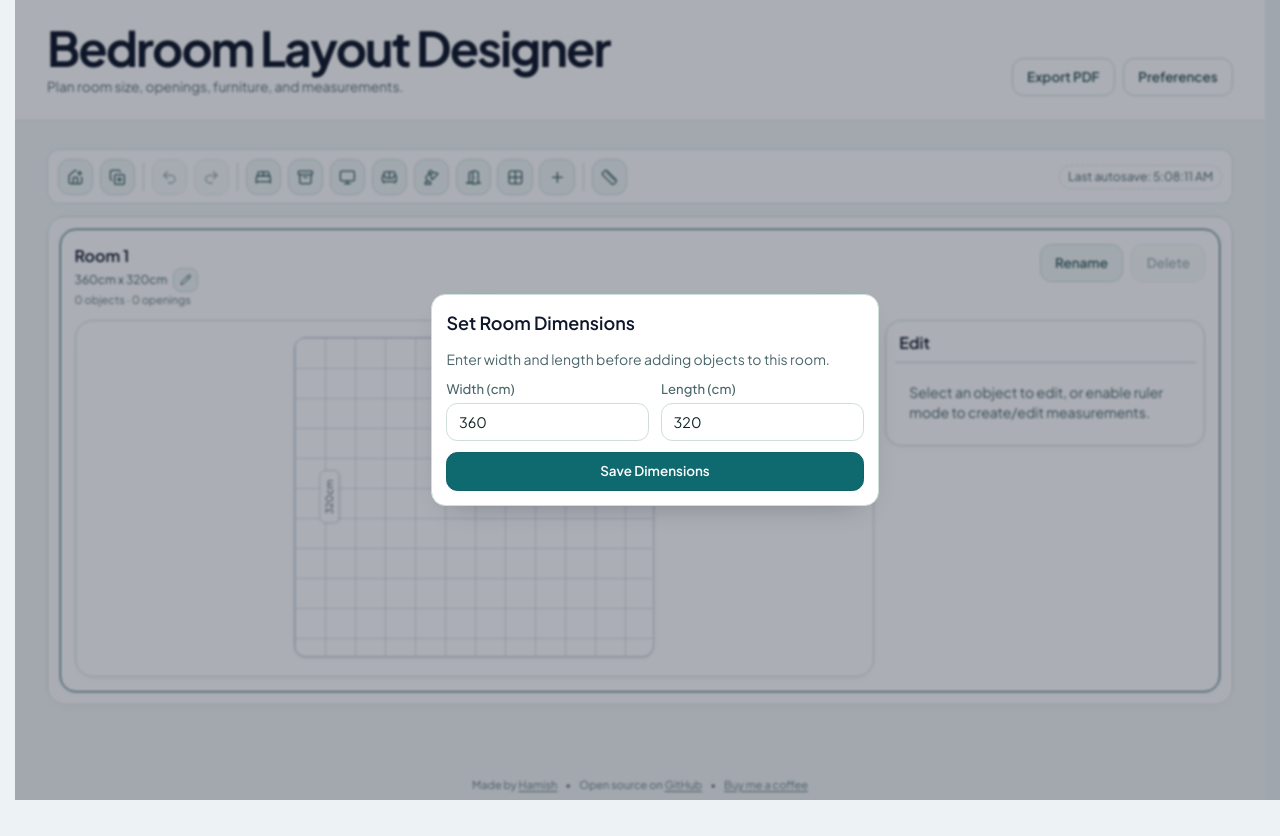
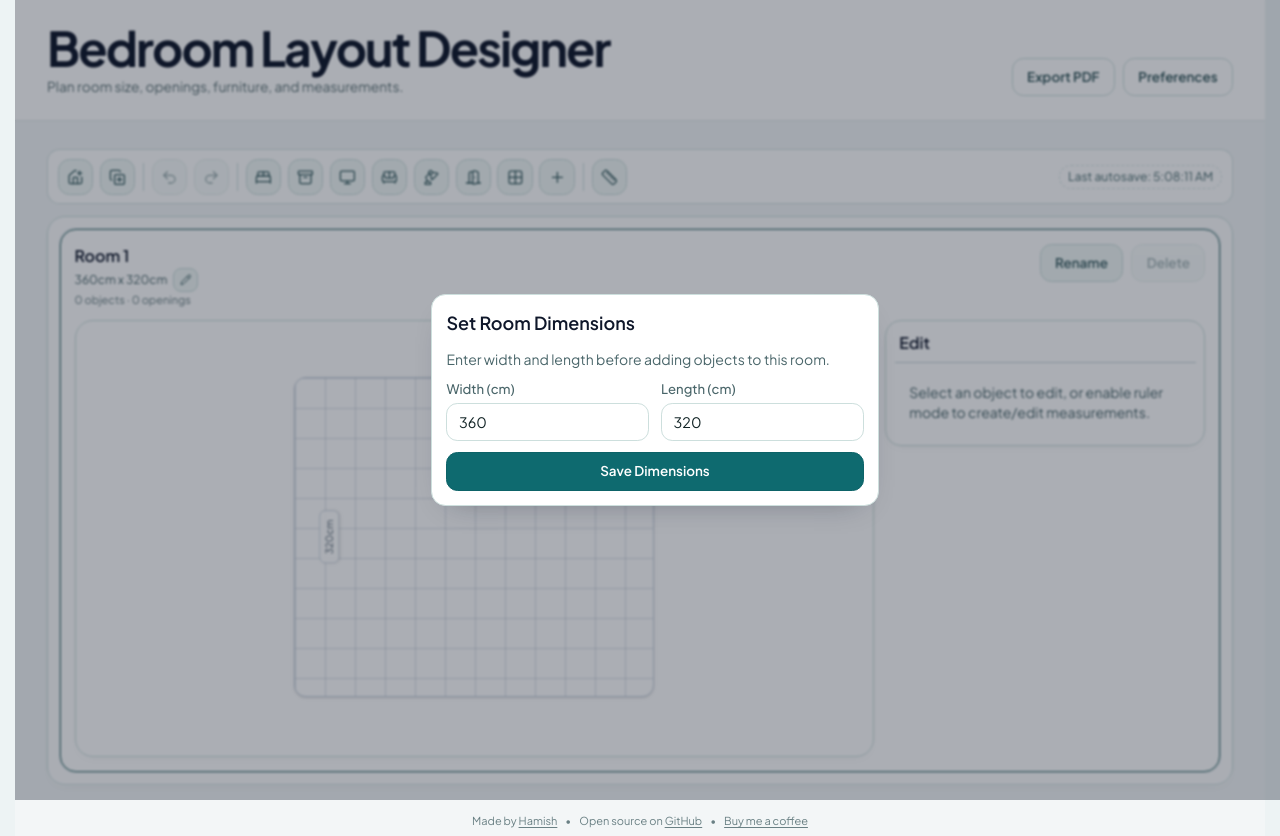
Before and after one commit to Slaymish/BedroomLayoutDesigner, a React (Vite) app: page / in a window 1280 px wide. Before the commit the page ends 800 px from the top, so only its background shows below. Built offline with nearby package versions, Linux system fonts and the light colour scheme.

Commit message:
Updated padding

```diff
--- a/src/App.tsx
+++ b/src/App.tsx
@@ -65,6 +65,12 @@ interface ScrollTelemetrySummary {
   isActive: boolean;
 }
 
+interface ExportImageData {
+  dataUrl: string;
+  width: number;
+  height: number;
+}
+
 const isEditableElement = (target: EventTarget | null): boolean => {
   if (!(target instanceof HTMLElement)) return false;
   if (target.isContentEditable) return true;
@@ -85,6 +91,81 @@ const SCROLL_ACTIVE_WINDOW_MS = 140;
 const MAX_HISTORY_SNAPSHOTS = 80;
 
 const iconClassName = 'toolbar-icon-svg';
+
+const loadExportImage = (dataUrl: string, roomName: string): Promise<HTMLImageElement> => (
+  new Promise((resolve, reject) => {
+    const image = new Image();
+    image.onload = () => resolve(image);
+    image.onerror = () => reject(new Error(`Failed to render ${roomName}.`));
+    image.src = dataUrl;
+  })
+);
+
+const trimExportImageToVisibleBounds = (image: HTMLImageElement): ExportImageData => {
+  const sourceWidth = image.naturalWidth || image.width;
+  const sourceHeight = image.naturalHeight || image.height;
+  const sourceCanvas = document.createElement('canvas');
+  sourceCanvas.width = sourceWidth;
+  sourceCanvas.height = sourceHeight;
+
+  const sourceContext = sourceCanvas.getContext('2d');
+  if (!sourceContext) {
+    return { dataUrl: image.src, width: sourceWidth, height: sourceHeight };
+  }
+
+  sourceContext.drawImage(image, 0, 0, sourceWidth, sourceHeight);
+  const pixels = sourceContext.getImageData(0, 0, sourceWidth, sourceHeight).data;
+
+  let minX = sourceWidth;
+  let minY = sourceHeight;
+  let maxX = -1;
+  let maxY = -1;
+
+  for (let y = 0; y < sourceHeight; y += 1) {
+    for (let x = 0; x < sourceWidth; x += 1) {
+      const alpha = pixels[(y * sourceWidth + x) * 4 + 3];
+      if (alpha === 0) continue;
+      minX = Math.min(minX, x);
+      minY = Math.min(minY, y);
+      maxX = Math.max(maxX, x);
+      maxY = Math.max(maxY, y);
+    }
+  }
+
+  if (maxX < minX || maxY < minY) {
+    return { dataUrl: image.src, width: sourceWidth, height: sourceHeight };
+  }
+
+  const width = maxX - minX + 1;
+  const height = maxY - minY + 1;
+  if (minX === 0 && minY === 0 && width === sourceWidth && height === sourceHeight) {
+    return { dataUrl: image.src, width, height };
+  }
+
+  const croppedCanvas = document.createElement('canvas');
+  croppedCanvas.width = width;
+  croppedCanvas.height = height;
+  const croppedContext = croppedCanvas.getContext('2d');
+  if (!croppedContext) {
+    return { dataUrl: image.src, width: sourceWidth, height: sourceHeight };
+  }
+
+  croppedContext.fillStyle = '#ffffff';
+  croppedContext.fillRect(0, 0, width, height);
+  croppedContext.drawImage(
+    sourceCanvas,
+    minX,
+    minY,
+    width,
+    height,
+    0,
+    0,
+    width,
+    height
+  );
+
+  return { dataUrl: croppedCanvas.toDataURL('image/png'), width, height };
+};
 
 const renderPresetIcon = (type: string) => {
   const normalized = type.trim().toLowerCase();
@@ -1145,16 +1226,11 @@ function App() {
 
           const imageData = await toPng(exportTarget, {
             pixelRatio: Math.max(2, Math.min(3, window.devicePixelRatio || 1)),
-            backgroundColor: '#ffffff',
             cacheBust: true,
             skipFonts: true,
           });
-          const image = await new Promise<HTMLImageElement>((resolve, reject) => {
-            const value = new Image();
-            value.onload = () => resolve(value);
-            value.onerror = () => reject(new Error(`Failed to render ${room.name}.`));
-            value.src = imageData;
-          });
+          const renderedImage = await loadExportImage(imageData, room.name);
+          const trimmedImage = trimExportImageToVisibleBounds(renderedImage);
 
           if (index > 0) {
             pdf.addPage();
@@ -1166,9 +1242,9 @@ function App() {
           const headerHeight = includeRoomName ? 72 : 58;
           const availableWidth = pageWidth - margin * 2;
           const availableHeight = pageHeight - margin * 2 - headerHeight;
-          const scale = Math.min(availableWidth / image.width, availableHeight / image.height);
-          const renderWidth = image.width * scale;
-          const renderHeight = image.height * scale;
+          const scale = Math.min(availableWidth / trimmedImage.width, availableHeight / trimmedImage.height);
+          const renderWidth = trimmedImage.width * scale;
+          const renderHeight = trimmedImage.height * scale;
           const renderX = (pageWidth - renderWidth) / 2;
           const renderY = margin + headerHeight + Math.max(0, (availableHeight - renderHeight) / 2);
 
@@ -1187,7 +1263,7 @@ function App() {
           if (includeRoomName) {
             pdf.text(`Room ${index + 1} of ${roomsToExport.length}`, margin, margin + 60);
           }
-          pdf.addImage(imageData, 'PNG', renderX, renderY, renderWidth, renderHeight, undefined, 'FAST');
+          pdf.addImage(trimmedImage.dataUrl, 'PNG', renderX, renderY, renderWidth, renderHeight, undefined, 'FAST');
         }
 
         const dateLabel = new Date().toISOString().slice(0, 10);
@@ -1278,6 +1354,11 @@ function App() {
     const editingItem = room.editingItemId !== null
       ? room.items.find((item) => item.id === room.editingItemId) || null
       : null;
+    const editPanelTitle = editingItem
+      ? `Edit ${(editingItem.type || 'Object').trim() || 'Object'}`
+      : selectedMeasure
+        ? 'Edit Measurement'
+        : 'Edit';
 
     const measureLength = selectedMeasure
       ? fromBaseCm(
@@ -1325,7 +1406,7 @@ function App() {
         <div className="room-designer-canvas">{canvas}</div>
         <aside className="surface-card room-edit-rail" onClick={(event) => event.stopPropagation()}>
           <div className="room-edit-rail-header">
-            <h3 className="text-base font-semibold theme-text-heading">Edit</h3>
+            <h3 className="text-base font-semibold theme-text-heading">{editPanelTitle}</h3>
           </div>
           {measureMode && (
             <div className="surface-card-muted px-3 py-2 mb-2">
--- a/src/components/RoomCanvas.tsx
+++ b/src/components/RoomCanvas.tsx
@@ -13,7 +13,7 @@ import {
 import RoomObject from "./RoomObject";
 import type { LayoutInteractionTelemetry, MeasureLine, RoomItem } from "../types";
 import { fromBaseCm } from "../utils/units";
-import { isOpening, snapOpeningToNearestWall } from "../utils/openings";
+import { inferWallFromRotation, isOpening, snapOpeningToNearestWall } from "../utils/openings";
 
 interface RoomCanvasProps {
   items: RoomItem[];
@@ -60,6 +60,12 @@ interface Point {
 const SLOW_FRAME_THRESHOLD_MS = 24;
 const MIN_MEASURE_LENGTH_CM = 2;
 const MEASURE_SNAP_THRESHOLD_CM = 12;
+const CANVAS_PADDING_PX = 40;
+const EXPORT_CANVAS_PADDING_PX = 96;
+const WINDOW_LABEL_OUTSET_CM = 16;
+const WINDOW_SIDE_LABEL_EXTRA_CM = 22;
+const DOOR_LABEL_OUTSET_CM = 12;
+const DOOR_SIDE_LABEL_EXTRA_CM = 8;
 
 const clamp = (value: number, min: number, max: number) => Math.max(min, Math.min(value, max));
 
@@ -746,18 +752,42 @@ function RoomCanvasComponent({
       .map((item) => {
         const rawX = item.x + item.width / 2;
         const rawY = item.y + item.height / 2;
-        const labelX = clamp(rawX, 44, width - 44);
-        const labelY = clamp(rawY, 20, height - 20);
+        const isWindow = item.type === 'Window';
+        const isDoor = item.type === 'Door';
+        const isOpeningLabel = isWindow || isDoor;
+        const wall = item.openingWall ?? inferWallFromRotation(item.rotate) ?? 'bottom';
+        const labelOutset = item.height / 2 + (isWindow ? WINDOW_LABEL_OUTSET_CM : DOOR_LABEL_OUTSET_CM);
+        const sideLabelOutset = labelOutset + (isWindow ? WINDOW_SIDE_LABEL_EXTRA_CM : DOOR_SIDE_LABEL_EXTRA_CM);
+
+        let labelX = clamp(rawX, 44, width - 44);
+        let labelY = clamp(rawY, 20, height - 20);
+
+        if (isOpeningLabel) {
+          if (wall === 'top') {
+            labelY = rawY - labelOutset;
+            labelX = clamp(rawX, 44, width - 44);
+          } else if (wall === 'bottom') {
+            labelY = rawY + labelOutset;
+            labelX = clamp(rawX, 44, width - 44);
+          } else if (wall === 'left') {
+            labelX = rawX - sideLabelOutset;
+            labelY = clamp(rawY, 20, height - 20);
+          } else {
+            labelX = rawX + sideLabelOutset;
+            labelY = clamp(rawY, 20, height - 20);
+          }
+        }
+
         return {
           id: item.id,
           label: item.type || 'Opening',
           x: labelX,
           y: labelY,
           selected: item.id === selectedItemId,
-          isDoor: item.type === 'Door',
+          isDoor,
         };
       }),
-    [localItems, selectedItemId, width, height]
+    [height, localItems, selectedItemId, width]
   );
 
   const canvasStyle = useMemo(
@@ -773,11 +803,17 @@ function RoomCanvasComponent({
   const displayWidth = fromBaseCm(width, unit);
   const displayHeight = fromBaseCm(height, unit);
   const showMeasureHandles = measureMode && !isExportingPdf;
+  const canvasPadding = isExportingPdf ? EXPORT_CANVAS_PADDING_PX : CANVAS_PADDING_PX;
 
   return (
     <div className="workspace-card">
       <div className="workspace-scroll">
-        <div className="mx-auto w-fit">
+        <div
+          className="mx-auto w-fit"
+          style={{ padding: canvasPadding }}
+          data-floorplan-export-room={exportRoomId}
+          data-floorplan-export={exportRoomId ? 'true' : undefined}
+        >
           <div
             ref={canvasRef}
             onMouseDown={beginMeasureCreate}
@@ -785,9 +821,7 @@ function RoomCanvasComponent({
               onEditItem(null);
               onSelectMeasure?.(null);
             }}
-            data-floorplan-export-room={exportRoomId}
-            data-floorplan-export={exportRoomId ? 'true' : undefined}
-            className="room-canvas-surface relative bg-grid rounded-xl shadow-sm overflow-hidden"
+            className="room-canvas-surface relative bg-grid rounded-xl shadow-sm overflow-visible"
             style={canvasStyle}
           >
             <div className="room-canvas-size-chip absolute top-2 left-1/2 -translate-x-1/2 text-[10px] px-2 py-0.5 rounded-md border shadow-sm pointer-events-none select-none">
@@ -812,6 +846,7 @@ function RoomCanvasComponent({
                 openingWall={item.openingWall}
                 isSelected={item.id === selectedItemId}
                 showLabel={item.type !== 'Door' && item.type !== 'Window'}
+                bulgeOutward={item.type === 'Window'}
                 onMouseDown={(event) => handleObjectMouseDown(event, item.id)}
                 onMouseClick={(event) => handleObjectClick(event, item.id)}
               />
--- a/src/components/RoomObject.tsx
+++ b/src/components/RoomObject.tsx
@@ -16,6 +16,7 @@ interface RoomObjectProps {
     openingWall?: OpeningWall;
     isSelected?: boolean;
     showLabel?: boolean;
+    bulgeOutward?: boolean;
     onMouseDown?: (e: ReactMouseEvent) => void;
     onMouseClick?: (e: ReactMouseEvent) => void;
 }
@@ -33,6 +34,7 @@ function RoomObject({
     openingWall,
     isSelected = false,
     showLabel = true,
+    bulgeOutward = false,
     onMouseDown,
     onMouseClick
 }: RoomObjectProps) {
@@ -47,6 +49,10 @@ function RoomObject({
     const resolvedWall = openingWall ?? inferWallFromRotation(rotate) ?? 'bottom';
     const appliedRotate = isDoor || isWindow ? rotationForWall(resolvedWall) : rotate;
     const openingHitInset = isDoor || isWindow ? 14 : 0;
+    const windowOutset = isWindow && bulgeOutward ? height / 2 : 0;
+    const objectTransform = isWindow && windowOutset > 0
+        ? `rotate(${appliedRotate}deg) translateY(${windowOutset}px)`
+        : `rotate(${appliedRotate}deg)`;
 
     const renderDoorSwing = () => {
         if (!isDoor) return null;
@@ -149,7 +155,7 @@ function RoomObject({
                 height,
                 left: x,
                 top: y,
-                transform: `rotate(${appliedRotate}deg)`,
+                transform: objectTransform,
                 transformOrigin: 'center center'
             }}
         >
@@ -187,7 +193,8 @@ const roomObjectPropsEqual = (prev: RoomObjectProps, next: RoomObjectProps): boo
     prev.doorOpenSide === next.doorOpenSide &&
     prev.openingWall === next.openingWall &&
     prev.isSelected === next.isSelected &&
-    prev.showLabel === next.showLabel
+    prev.showLabel === next.showLabel &&
+    prev.bulgeOutward === next.bulgeOutward
 );
 
 export default memo(RoomObject, roomObjectPropsEqual);
```
